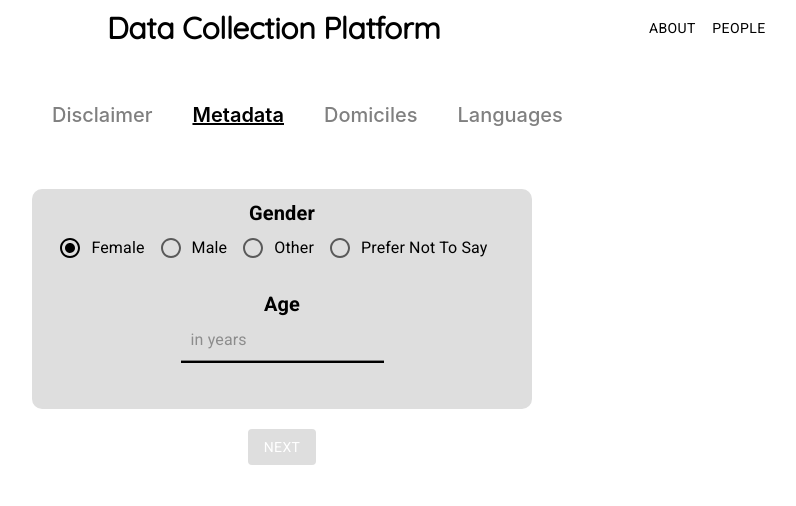
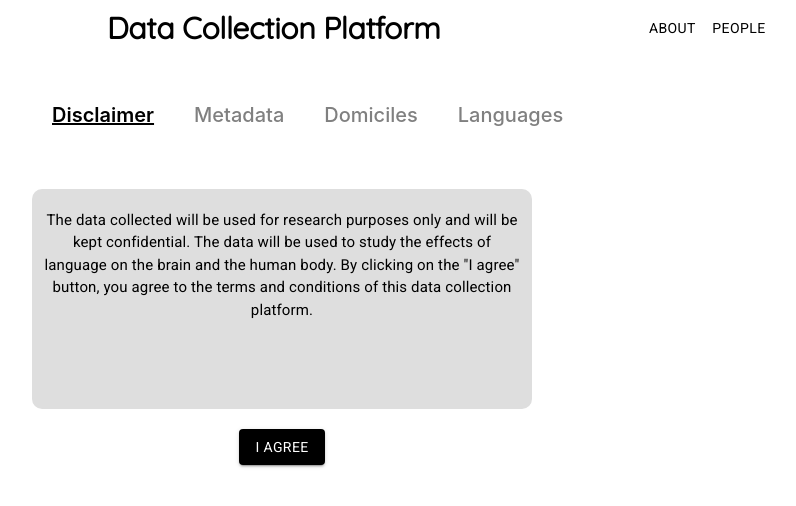
Before and after one commit to saksham218/data-collection, a React (Create React App) app in the folder client/: page / in a window 1280 px wide. Shown: the top 506 px of the page, without its empty margins (368-1164 px from the left). Built offline with nearby package versions, Linux system fonts and the light colour scheme.

Commit message:
some changes

```diff
--- a/client/src/components/Home.jsx
+++ b/client/src/components/Home.jsx
@@ -19,6 +19,7 @@ const Home = () => {
     const [age, setAge] = useState('');
     const [submitting, setSubmitting] = useState(false);
     const [isOpen, setIsOpen] = useState(false);
+    const [agreed, setAgreed] = useState(false);
 
     // const [dob, setDob] = useState(null);
     // const [state, setState] = useState("");
@@ -35,7 +36,7 @@ const Home = () => {
     const [ownLanguageBlobs, setOwnLanguageBlobs] = useState([]);
     // const [imageBlobs, setImageBlobs] = useState([null, null, null]);
 
-    const [step, setStep] = useState(1);
+    const [step, setStep] = useState(0);
 
     const states = ['Andhra Pradesh', 'Arunachal Pradesh', 'Assam', 'Bihar', 'Chhattisgarh', 'Delhi', 'Goa', 'Gujarat', 'Haryana', 'Himachal Pradesh',
         'Jharkhand', 'Karnataka', 'Kerala', 'Madya Pradesh', 'Maharashtra', 'Manipur', 'Meghalaya', 'Mizoram', 'Nagaland', 'Odisha', 'Punjab', 'Rajasthan',
@@ -275,7 +276,7 @@ const Home = () => {
                             <ul id="nav-list">
                                 <li onClick={() => { setStep(0) }}
                                     style={step === 0 ? { 'textDecoration': 'underline', 'color': 'black', 'textDecorationColor': 'black', 'fontWeight': '600' } : { 'listStyleType': 'none', 'padding': '20px', 'borderRadius': '10px', 'transition': 'background 1s', 'color': 'grey', 'fontWeight': '500', 'fontSize': '20px' }}>Disclaimer</li>
-                                <li onClick={() => { setStep(1) }}
+                                <li onClick={() => { if (agreed) setStep(1) }}
                                     style={step === 1 ? { 'textDecoration': 'underline', 'color': 'black', 'textDecorationColor': 'black', 'fontWeight': '600' } : { 'listStyleType': 'none', 'padding': '20px', 'borderRadius': '10px', 'transition': 'background 1s', 'color': 'grey', 'fontWeight': '500', 'fontSize': '20px' }}>Metadata</li>
                                 <li onClick={() => { if (step == 3 || age !== "") setStep(2) }}
                                     style={step === 2 ? { 'textDecoration': 'underline', 'color': 'black', 'textDecorationColor': 'black', 'fontWeight': '600' } : { 'listStyleType': 'none', 'padding': '20px', 'borderRadius': '10px', 'transition': 'background 1s', 'color': 'grey', 'fontWeight': '500', 'fontSize': '20px' }}>Domiciles</li>
@@ -291,7 +292,7 @@ const Home = () => {
                         <Disclaimer />
                         <Box sx={{ pl: { xs: '25px', md: '115px', lg: '150px' } }}
                             style={{ 'marginTop': '20px' }}>
-                            <Button variant="contained" color="primary" onClick={nextStep} style={{ 'backgroundColor': 'black', 'color': 'white' }}> I Agree</Button>
+                            <Button variant="contained" color="primary" onClick={() => { setAgreed(true); nextStep(); }} style={{ 'backgroundColor': 'black', 'color': 'white' }}> I Agree</Button>
                         </Box>
                     </Box>
                         : null
```
